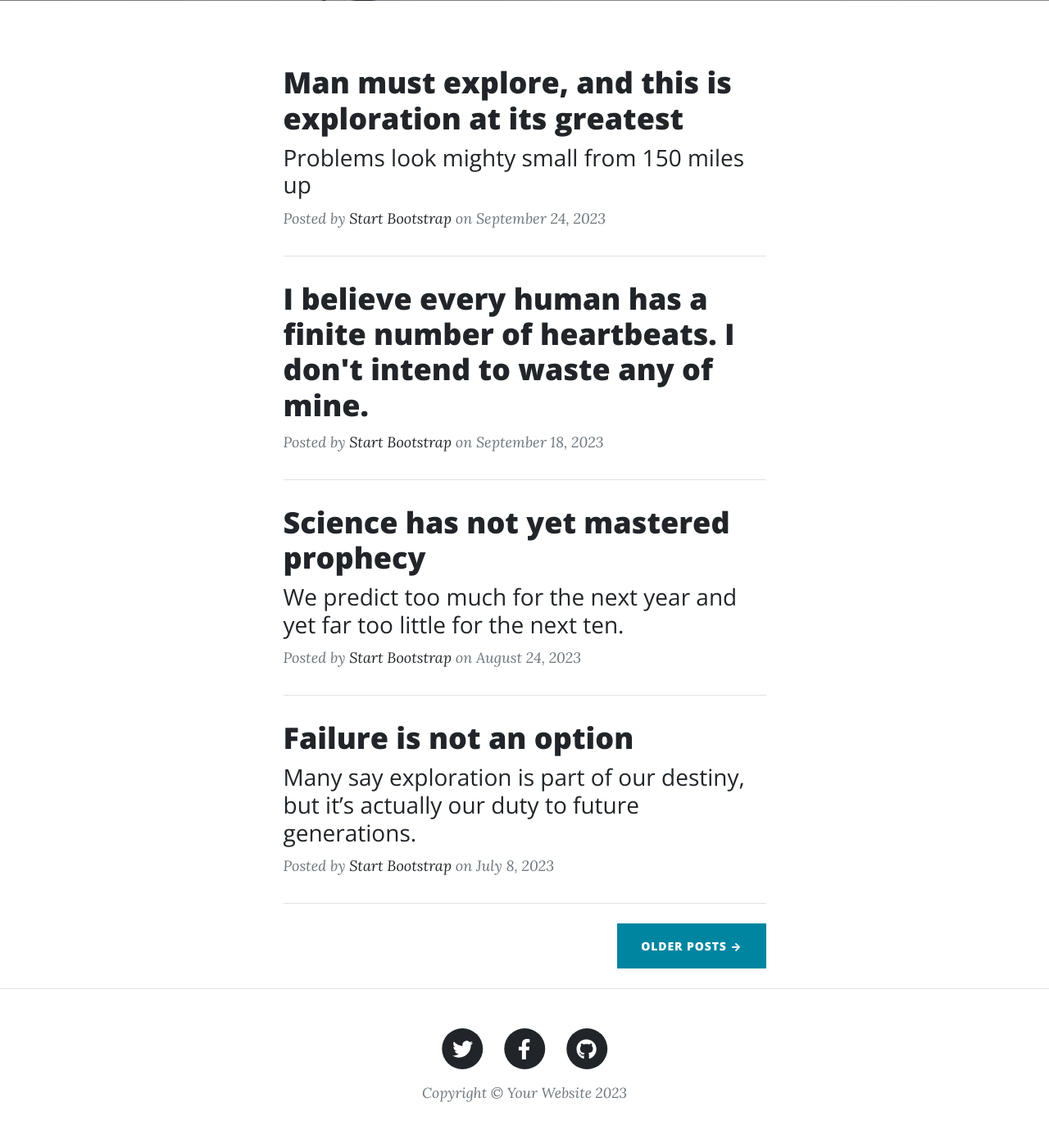
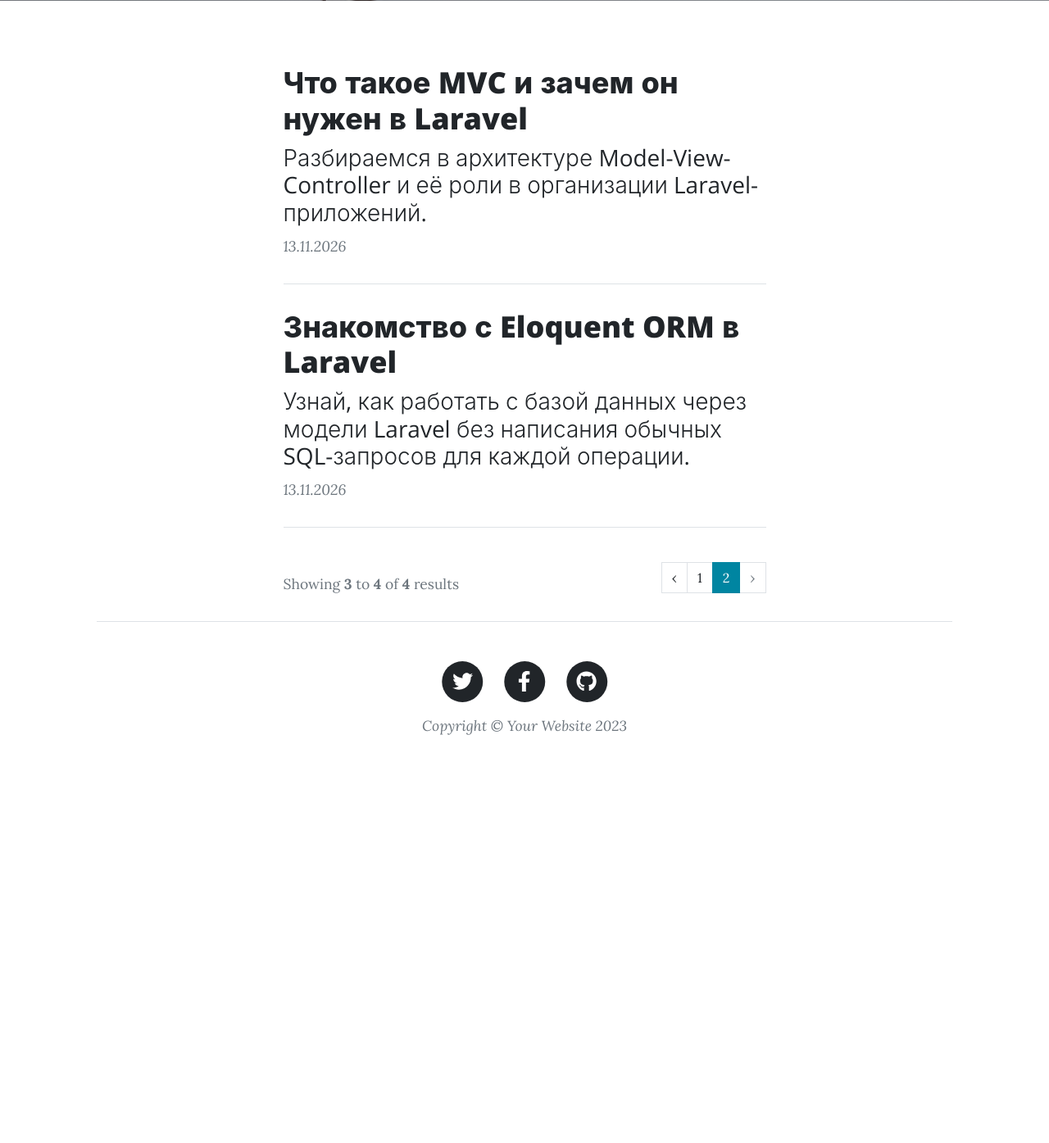
Before and after one commit to shodizzoda/mini-blog, a Laravel app: the page made by public/index.php in a window 1280 px wide. Shown: the part 627-2022 px from the top of the page at 82% size. After the commit the page ends 1524 px from the top, so only its background shows below. Run offline with Laravel 12, Linux system fonts and the light colour scheme; data comes from the database, SQL or seed files in the repository; some libraries are stand-ins or nearby versions.

Commit message:
Реализованы главная страница и базовая страница отдельного поста, настроены маршруты и вывод постов с пагинацией. Добавлены категории, динамический dropdown с категориями через View Composer и маршрутизация по slug

```diff
--- a/app/Http/Controllers/MainController.php
+++ b/app/Http/Controllers/MainController.php
@@ -2,13 +2,17 @@
 
 namespace App\Http\Controllers;
 
+use App\Models\Category;
+use App\Models\Post;
 use Illuminate\Http\Request;
 
 class MainController extends Controller
 {
     public function index()
     {
-        return view('blog.index');
+        $posts = Post::with('category')->latest()->paginate(2);
+
+        return view('blog.index', compact('posts'));
     }
 
     public function about()
--- a/app/Models/Category.php
+++ b/app/Models/Category.php
@@ -6,6 +6,7 @@ use Illuminate\Database\Eloquent\Model;
 
 class Category extends Model
 {
+    protected $fillable = ['name', 'slug' ];
     public function posts()
     {
         return $this->hasMany(Post::class);
--- a/app/Models/Post.php
+++ b/app/Models/Post.php
@@ -6,6 +6,16 @@ use Illuminate\Database\Eloquent\Model;
 
 class Post extends Model
 {
+    protected $fillable =
+    [
+        'category_id',
+        'title',
+        'slug',
+        'excerpt',
+        'content',
+        'image',
+    ];
+
     public function category()
     {
         return $this->belongsTo(Category::class);
--- a/app/Providers/AppServiceProvider.php
+++ b/app/Providers/AppServiceProvider.php
@@ -2,7 +2,10 @@
 
 namespace App\Providers;
 
+use App\Models\Category;
+use Illuminate\Pagination\Paginator;
 use Illuminate\Support\ServiceProvider;
+use Illuminate\Support\Facades\View;
 
 class AppServiceProvider extends ServiceProvider
 {
@@ -19,6 +22,10 @@ class AppServiceProvider extends ServiceProvider
      */
     public function boot(): void
     {
-        //
+        Paginator::useBootstrapFive();
+
+        View::composer('layouts.master', function ($view) {
+            $view->with('categories', Category::all());
+        });
     }
 }
--- a/database/seeders/DatabaseSeeder.php
+++ b/database/seeders/DatabaseSeeder.php
@@ -14,6 +14,9 @@ class DatabaseSeeder extends Seeder
     public function run(): void
     {
         // User::factory(10)->create();
+        $this->call(CategorySeeder::class);
+        $this->call(PostSeeder::class);
+
 
         User::factory()->create([
             'name' => 'Test User',
--- a/resources/views/blog/index.blade.php
+++ b/resources/views/blog/index.blade.php
@@ -9,61 +9,18 @@
         <div class="row gx-4 gx-lg-5 justify-content-center">
             <div class="col-md-10 col-lg-8 col-xl-7">
                 <!-- Post preview-->
-                    <div class="post-preview">
-                        <a href="post.html">
-                            <h2 class="post-title">Man must explore, and this is exploration at its greatest</h2>
-                            <h3 class="post-subtitle">Problems look mighty small from 150 miles up</h3>
-                        </a>
-                        <p class="post-meta">
-                            Posted by
-                            <a href="#!">Start Bootstrap</a>
-                            on September 24, 2023
-                        </p>
-                    </div>
-                    <!-- Divider-->
-                    <hr class="my-4" />
-                    <!-- Post preview-->
-                    <div class="post-preview">
-                        <a href="post.html"><h2 class="post-title">I believe every human has a finite number of heartbeats. I don't intend to waste any of mine.</h2></a>
-                        <p class="post-meta">
-                            Posted by
-                            <a href="#!">Start Bootstrap</a>
-                            on September 18, 2023
-                        </p>
-                    </div>
-                    <!-- Divider-->
-                    <hr class="my-4" />
-                    <!-- Post preview-->
-                    <div class="post-preview">
-                        <a href="post.html">
-                            <h2 class="post-title">Science has not yet mastered prophecy</h2>
-                            <h3 class="post-subtitle">We predict too much for the next year and yet far too little for the next ten.</h3>
-                        </a>
-                        <p class="post-meta">
-                            Posted by
-                            <a href="#!">Start Bootstrap</a>
-                            on August 24, 2023
-                        </p>
-                    </div>
-                    <!-- Divider-->
-                    <hr class="my-4" />
-                    <!-- Post preview-->
-                    <div class="post-preview">
-                        <a href="post.html">
-                            <h2 class="post-title">Failure is not an option</h2>
-                            <h3 class="post-subtitle">Many say exploration is part of our destiny, but it’s actually our duty to future generations.</h3>
-                        </a>
-                        <p class="post-meta">
-                            Posted by
-                            <a href="#!">Start Bootstrap</a>
-                            on July 8, 2023
-                        </p>
-                    </div>
-                    <!-- Divider-->
-                    <hr class="my-4" />
-                    <!-- Pager-->
-                    <div class="d-flex justify-content-end mb-4"><a class="btn btn-primary text-uppercase" href="#!">Older Posts →</a></div>
-                </div>
+
+                @foreach ($posts as $post)
+                    @include('layouts.post-card', compact('post'))
+                @endforeach
+                {{ $posts->links() }}
+
+                {{-- <hr class="my-4" /> --}}
+
+                {{-- <!-- Pager-->
+                <div class="d-flex justify-content-end mb-4"><a class="btn btn-primary text-uppercase" href="#!">Older
+                        Posts →</a></div>
+            </div> --}}
         </div>
     </div>
 
--- a/resources/views/layouts/master.blade.php
+++ b/resources/views/layouts/master.blade.php
@@ -17,7 +17,7 @@
         href="https://fonts.googleapis.com/css?family=Open+Sans:300italic,400italic,600italic,700italic,800italic,400,300,600,700,800"
         rel="stylesheet" type="text/css" />
     <!-- Core theme CSS (includes Bootstrap)-->
-   <link href="{{ asset('css/styles.css') }}" rel="stylesheet"  />
+    <link href="{{ asset('css/styles.css') }}" rel="stylesheet" />
 </head>
 
 <body>
@@ -38,31 +38,27 @@
                             мне</a></li>
                     <li class="nav-item dropdown">
 
-                        <a class="nav-link px-lg-3 py-3 py-lg-4 dropdown-toggle" href="#" id="categoriesDropdown" role="button"
-                            data-bs-toggle="dropdown" aria-expanded="false">
+                        <a class="nav-link px-lg-3 py-3 py-lg-4 dropdown-toggle" href="#" id="categoriesDropdown"
+                            role="button" data-bs-toggle="dropdown" aria-expanded="false">
 
                             Категории
 
                         </a>
 
                         <ul class="dropdown-menu" aria-labelledby="categoriesDropdown">
+                            @foreach ($categories as $category)
+                                <li>
+                                    <a class="dropdown-item"
+                                        href="{{ route('category.show', $category->slug) }}">{{ $category->name }}</a>
+                                </li>
+                            @endforeach
 
-                            <li>
-                                <a class="dropdown-item" href="#">PHP</a>
-                            </li>
-
-                            <li>
-                                <a class="dropdown-item" href="#">Laravel</a>
-                            </li>
-
-                            <li>
-                                <a class="dropdown-item" href="#">MySQL</a>
-                            </li>
 
                         </ul>
 
                     </li>
-                    <li class="nav-item"><a class="nav-link px-lg-3 py-3 py-lg-4" href="{{ route('contacts') }}">Контакты</a></li>
+                    <li class="nav-item"><a class="nav-link px-lg-3 py-3 py-lg-4"
+                            href="{{ route('contacts') }}">Контакты</a></li>
                 </ul>
             </div>
         </div>
@@ -123,3 +119,6 @@
     <script src="https://cdn.jsdelivr.net/npm/bootstrap@5.2.3/dist/js/bootstrap.bundle.min.js"></script>
     <!-- Core theme JS-->
     <script src="{{ asset('js/scripts.js') }}"></script>
+</body>
+
+</html>
--- /dev/null
+++ b/resources/views/layouts/post-card.blade.php
@@ -0,0 +1,11 @@
+<div class="post-preview">
+    <a href="{{ route('post.show', [$post->category->slug, $post->slug]) }}">
+        <h2 class="post-title">{{ $post->title }}</h2>
+        <h3 class="post-subtitle">{{ $post->excerpt }}</h3>
+    </a>
+    <p class="post-meta">
+        {{ $post->created_at->format('d.m.Y') }}
+    </p>
+</div>
+<!-- Divider-->
+<hr class="my-4" />
--- a/routes/web.php
+++ b/routes/web.php
@@ -1,6 +1,8 @@
 <?php
 
+use App\Http\Controllers\CategoryController;
 use App\Http\Controllers\MainController;
+use App\Http\Controllers\PostController;
 use Illuminate\Support\Facades\Route;
 
 
@@ -8,3 +10,8 @@ use Illuminate\Support\Facades\Route;
 Route::get('/', [MainController::class, 'index'])->name('index');
 Route::get('about', [MainController::class, 'about'])->name('about');
 Route::get('contacts', [MainController::class, 'contacts'])->name('contacts');
+
+
+Route::get('/{category:slug}/{post:slug}', [PostController::class, 'show'])->scopeBindings()->name('post.show');
+Route::get('/{category:slug}', [CategoryController::class, 'show'])->name('category.show');
+// Route::get('categories', [MainController])
```
Also changed, not shown: app/Http/Controllers/CategoryController.php (added, +14 -0 lines), app/Http/Controllers/PostController.php (added, +15 -0 lines), database/seeders/CategorySeeder.php (added, +31 -0 lines), database/seeders/PostSeeder.php (added, +57 -0 lines), resources/views/blog/post.blade.php (+24 -0 lines). Lines whose indentation alone changed are shown as unchanged.
